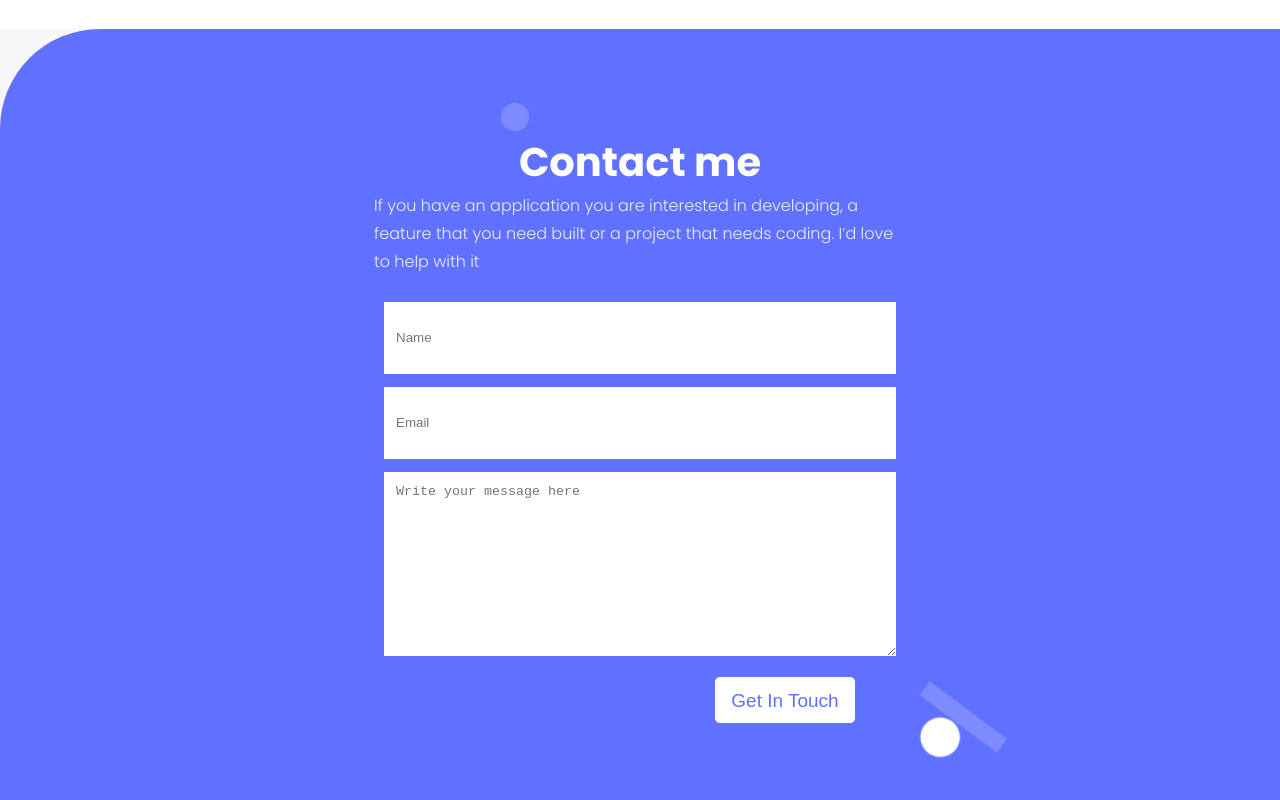
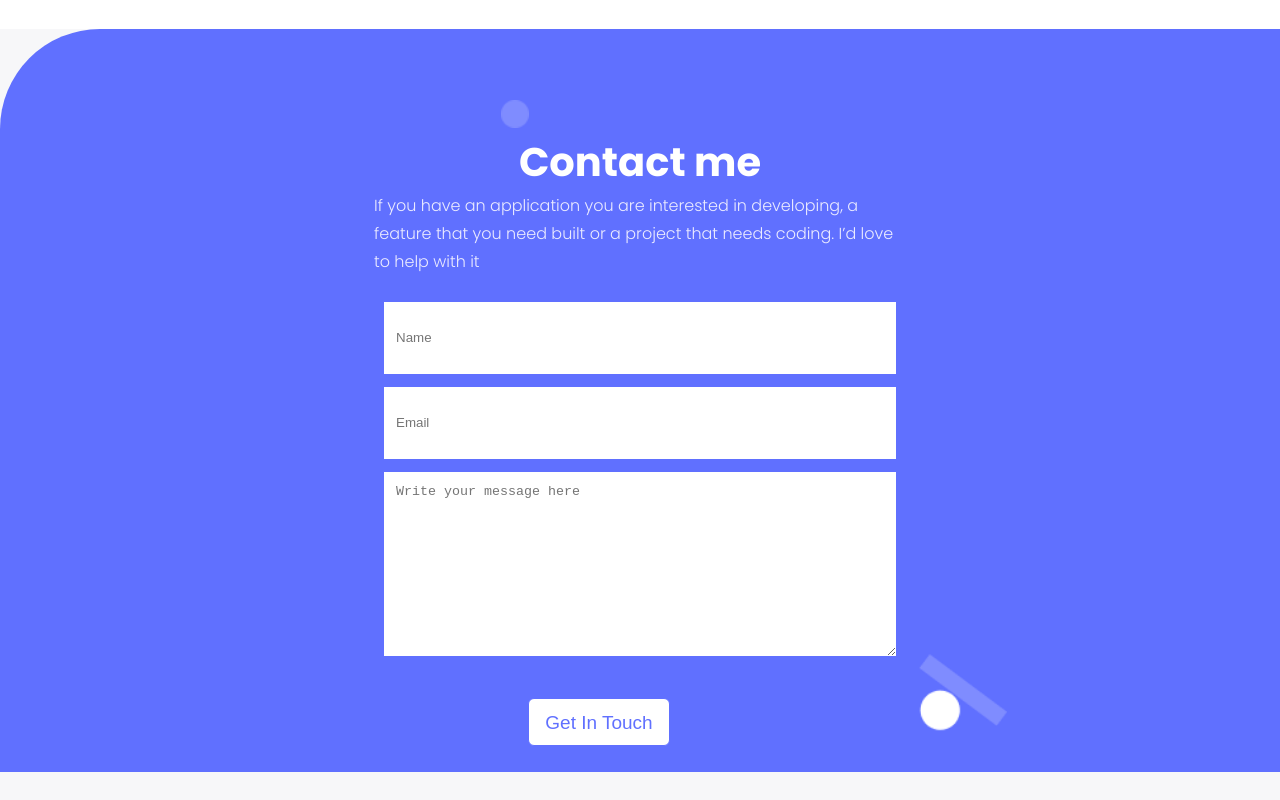
Before and after one commit to Hirwacardinalloic/PORTFOLIO, a website: page index.html in a window 1280 px wide. Shown: the part 3551-4351 px from the top of the page. After the commit the page ends 4323 px from the top, so only its background shows below. Drawn offline with Linux system fonts and the light colour scheme.

Commit message:
updated contact button

```diff
--- a/style.css
+++ b/style.css
@@ -514,9 +514,7 @@ button:disabled {
     align-items: center;
     width: 142px;
     height: 48px;
-    margin-top: 10px;
-    margin-bottom: 50px;
-    margin-left: 330px;
+    margin: 2rem auto 0 9rem;
   }
 
   .text-area {
```
